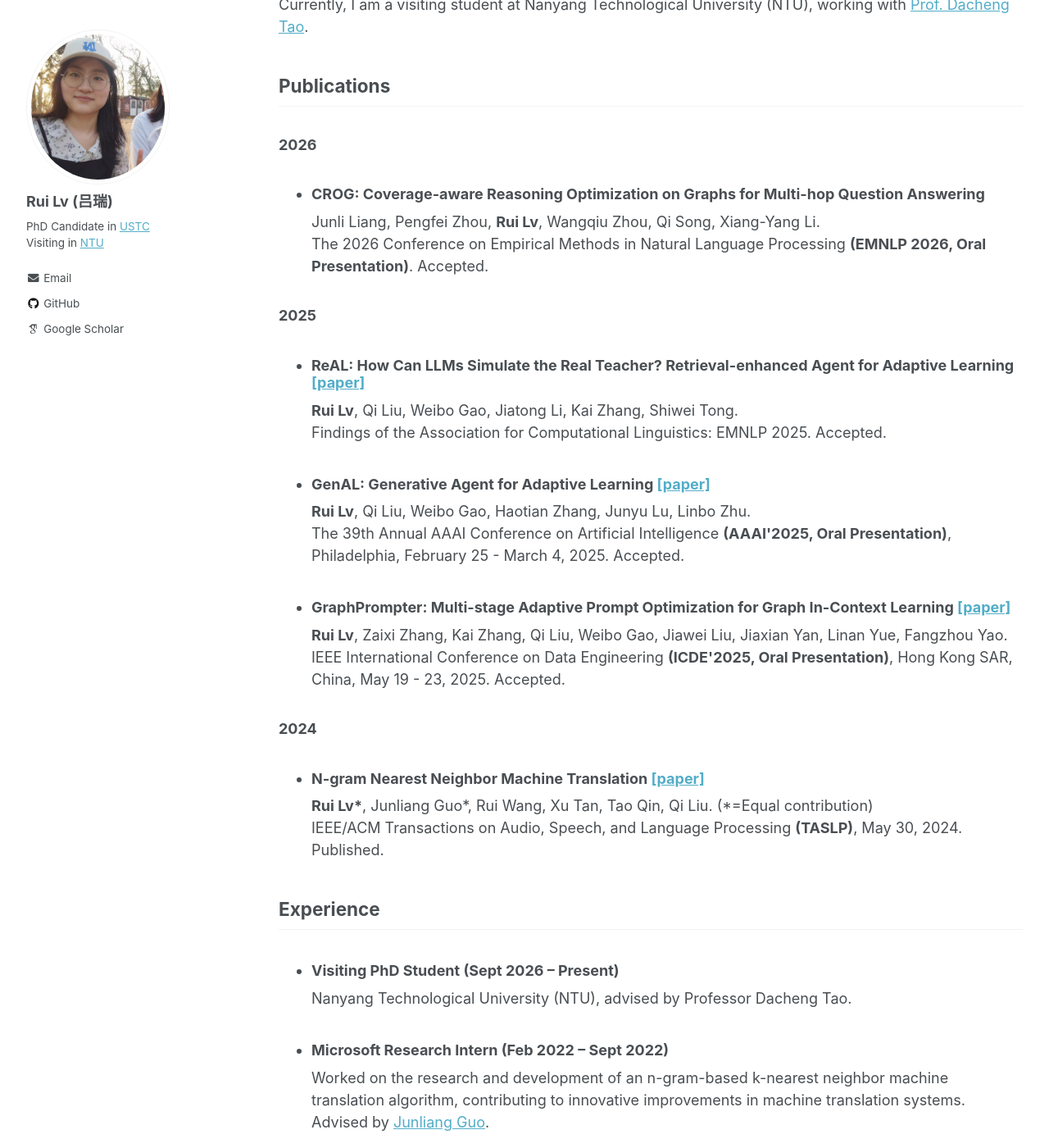
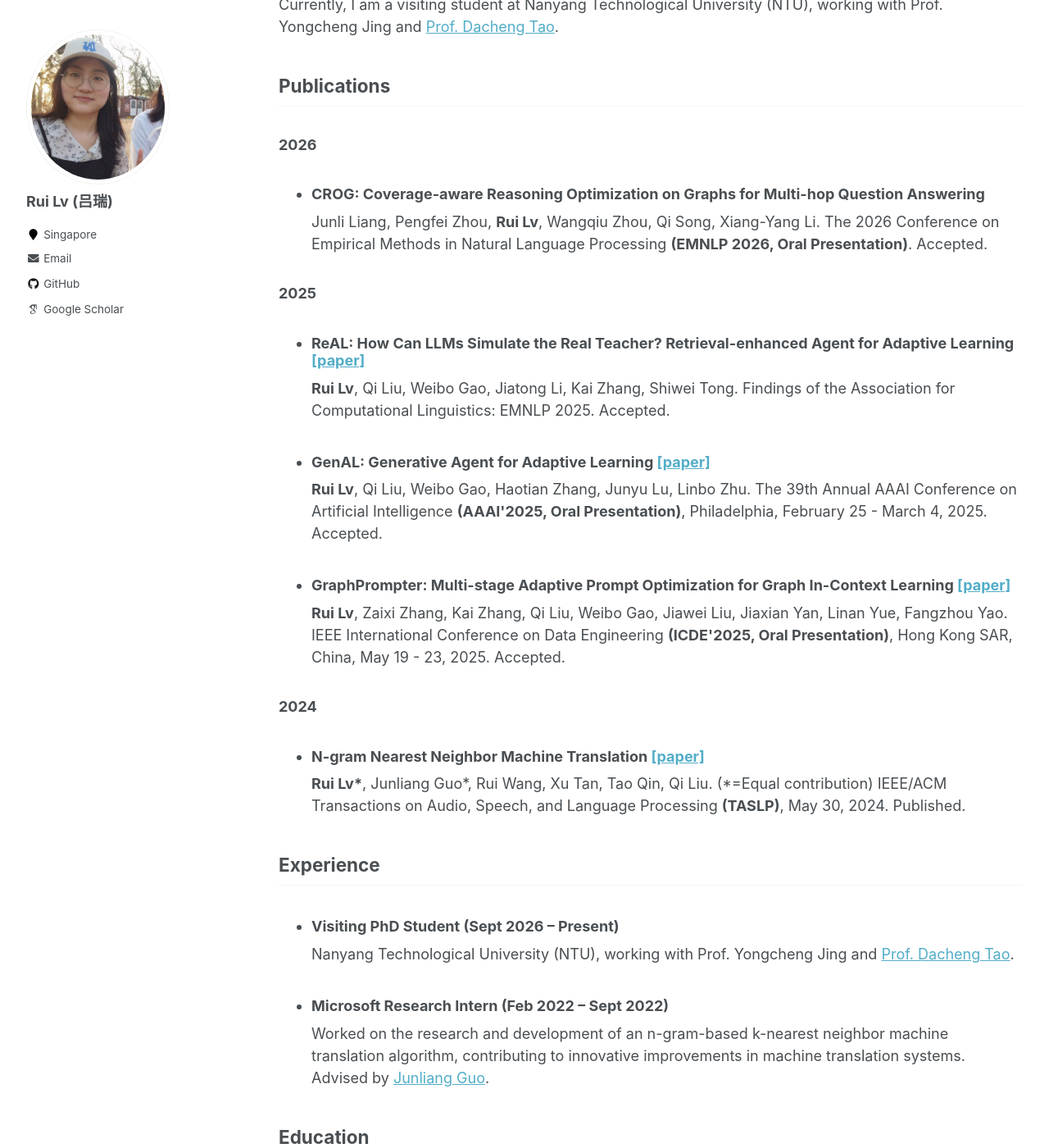
Before and after one commit to karin0018/karin0018.github.io, a Jekyll site: the page built from index.html, in a window 1280 px wide and 1400 px high, scrolled down 300 px. Shown: the whole window at 82% size. Built offline with Jekyll 4.4.1, drawn with Linux system fonts in a browser that asks for light colours; some web fonts are replaced; some of the changed text lies outside the part shown.

Commit message:
Update NTU collaborators, location and publication formatting

```diff
--- a/_config.yml
+++ b/_config.yml
@@ -14,7 +14,8 @@ timezone: Asia/Singapore
 author:
   name: "Rui Lv (吕瑞)"
   avatar: "profile.jpg"
-  bio: 'PhD Candidate in <a href="https://www.ustc.edu.cn/">USTC</a><br>Visiting in <a href="https://www.ntu.edu.sg/">NTU</a>'
+  bio: ""
+  location: "Singapore"
   email: lvrui2018@mail.ustc.edu.cn
   github: karin0018
   googlescholar: https://scholar.google.com/citations?user=MIHfsngAAAAJ&hl=en
--- a/index.html
+++ b/index.html
@@ -9,7 +9,7 @@ author_profile: true
         <div>
 
             <p>I am currently a PhD student in Computer Science at the University of Science and Technology of China (USTC), advised by Professor <a href="http://staff.ustc.edu.cn/~qiliuql/"> Qi Liu </a>. I received my bachelor's degree in Computer Science from USTC. My research focuses on <strong>knowledge-driven model reasoning</strong>, including Neural Language Processing, Knowledge Graph and LLM Agents. </p>
-            <p>Currently, I am a visiting student at Nanyang Technological University (NTU), working with <a href="https://dr.ntu.edu.sg/cris/rp/rp02343">Prof. Dacheng Tao</a>.</p>
+            <p>Currently, I am a visiting student at Nanyang Technological University (NTU), working with Prof. Yongcheng Jing and <a href="https://dr.ntu.edu.sg/cris/rp/rp02343">Prof. Dacheng Tao</a>.</p>
 
         </div>
     </section>
@@ -20,33 +20,28 @@ author_profile: true
             <ul class="publication-list">
                 <li>
                     <h3>CROG: Coverage-aware Reasoning Optimization on Graphs for Multi-hop Question Answering</h3>
-                    <p>Junli Liang, Pengfei Zhou, <b>Rui Lv</b>, Wangqiu Zhou, Qi Song, Xiang-Yang Li.<br>
-                    The 2026 Conference on Empirical Methods in Natural Language Processing <b>(EMNLP 2026, Oral Presentation)</b>. Accepted.</p>
+                    <p>Junli Liang, Pengfei Zhou, <b>Rui Lv</b>, Wangqiu Zhou, Qi Song, Xiang-Yang Li. The 2026 Conference on Empirical Methods in Natural Language Processing <b>(EMNLP 2026, Oral Presentation)</b>. Accepted.</p>
                 </li>
             </ul>
             <h3 class="year">2025</h3>
             <ul class="publication-list">
                 <li>
-                    <h3>ReAL: How Can LLMs Simulate the Real Teacher? Retrieval-enhanced Agent for Adaptive Learning <a href="https://arxiv.org/abs/2309.06037">[paper]</a> </h3> <p><b>Rui Lv</b>, Qi Liu, Weibo Gao, Jiatong Li, Kai Zhang, Shiwei Tong. <br>
-                    Findings of the Association for Computational Linguistics: EMNLP 2025. Accepted.  </p>
+                    <h3>ReAL: How Can LLMs Simulate the Real Teacher? Retrieval-enhanced Agent for Adaptive Learning <a href="https://arxiv.org/abs/2309.06037">[paper]</a> </h3> <p><b>Rui Lv</b>, Qi Liu, Weibo Gao, Jiatong Li, Kai Zhang, Shiwei Tong. Findings of the Association for Computational Linguistics: EMNLP 2025. Accepted.  </p>
                 </li>
                 <li>
                     <h3>GenAL: Generative Agent for Adaptive Learning <a href="https://ojs.aaai.org/index.php/AAAI/article/view/32038">[paper]</a> </h3>
-                    <p><b>Rui Lv</b>, Qi Liu, Weibo Gao, Haotian Zhang, Junyu Lu, Linbo Zhu. <br>
-                    The 39th Annual AAAI Conference on Artificial Intelligence <b>(AAAI'2025, Oral Presentation)</b>, Philadelphia, February 25 - March 4, 2025. Accepted.  </p>
+                    <p><b>Rui Lv</b>, Qi Liu, Weibo Gao, Haotian Zhang, Junyu Lu, Linbo Zhu. The 39th Annual AAAI Conference on Artificial Intelligence <b>(AAAI'2025, Oral Presentation)</b>, Philadelphia, February 25 - March 4, 2025. Accepted.  </p>
                 </li>
                 <li>
                     <h3>GraphPrompter: Multi-stage Adaptive Prompt Optimization for Graph In-Context Learning <a href="https://arxiv.org/abs/2505.02027">[paper]</a></h3>
-                    <p><b>Rui Lv</b>, Zaixi Zhang, Kai Zhang, Qi Liu, Weibo Gao, Jiawei Liu, Jiaxian Yan, Linan Yue, Fangzhou Yao.<br>
-                    IEEE International Conference on Data Engineering <b>(ICDE'2025, Oral Presentation)</b>, Hong Kong SAR, China, May 19 - 23, 2025. Accepted. </p>
+                    <p><b>Rui Lv</b>, Zaixi Zhang, Kai Zhang, Qi Liu, Weibo Gao, Jiawei Liu, Jiaxian Yan, Linan Yue, Fangzhou Yao. IEEE International Conference on Data Engineering <b>(ICDE'2025, Oral Presentation)</b>, Hong Kong SAR, China, May 19 - 23, 2025. Accepted. </p>
                 </li>
             </ul>
             <h3 class="year">2024</h3>
             <ul class="publication-list">
                 <li>
                     <h3>N-gram Nearest Neighbor Machine Translation  <a href="https://ieeexplore.ieee.org/document/10542362">[paper]</a> </h3>
-                    <p><b>Rui Lv*</b>, Junliang Guo*, Rui Wang, Xu Tan, Tao Qin, Qi Liu. (*=Equal contribution) <br>
-                    IEEE/ACM Transactions on Audio, Speech, and Language Processing <b>(TASLP)</b>, May 30, 2024. Published.</p>
+                    <p><b>Rui Lv*</b>, Junliang Guo*, Rui Wang, Xu Tan, Tao Qin, Qi Liu. (*=Equal contribution) IEEE/ACM Transactions on Audio, Speech, and Language Processing <b>(TASLP)</b>, May 30, 2024. Published.</p>
                 </li>
             </ul>
         </div>
@@ -57,7 +52,7 @@ author_profile: true
             <ul>
                 <li>
                     <h3>Visiting PhD Student (Sept 2026 – Present)</h3>
-                    <p>Nanyang Technological University (NTU), advised by Professor Dacheng Tao.</p>
+                    <p>Nanyang Technological University (NTU), working with Prof. Yongcheng Jing and <a href="https://dr.ntu.edu.sg/cris/rp/rp02343">Prof. Dacheng Tao</a>.</p>
                 </li>
                 <li>
                     <h3>Microsoft Research Intern (Feb 2022 – Sept 2022)</h3>
```
